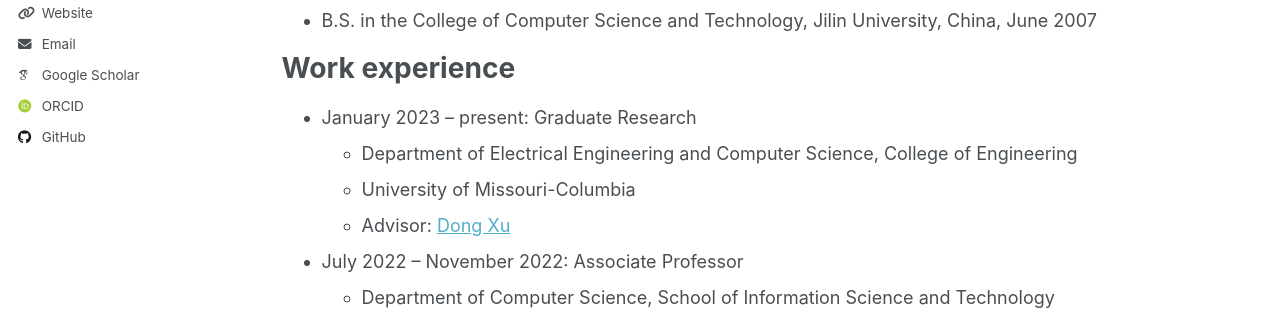
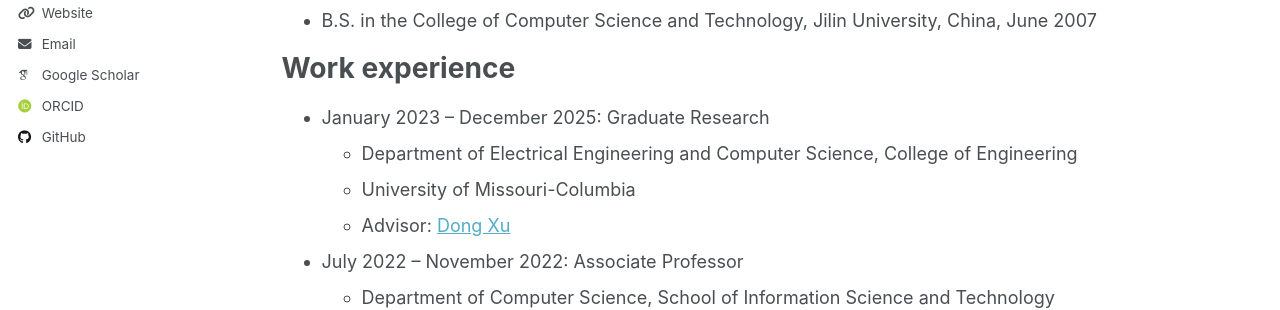
Before and after one commit to coffee19850519/coffee19850519.github.io, a Jekyll site: the page built from _pages/cv.md, in a window 1280 px wide and 900 px high. Shown: the part 429-739 px from the top of the window. Built offline with Jekyll 4.4.1, drawn with Linux system fonts in a browser that asks for light colours; some web fonts are replaced.

Commit message:
update news and CV

```diff
--- a/_pages/cv.md
+++ b/_pages/cv.md
@@ -18,7 +18,7 @@
 
 Work experience
 ======
-* January 2023 – present: Graduate Research
+* January 2023 – December 2025: Graduate Research
   * Department of Electrical Engineering and Computer Science, College of Engineering
   * University of Missouri-Columbia
   * Advisor: [Dong Xu](https://engineering.missouri.edu/faculty/dong-xu/)
```
